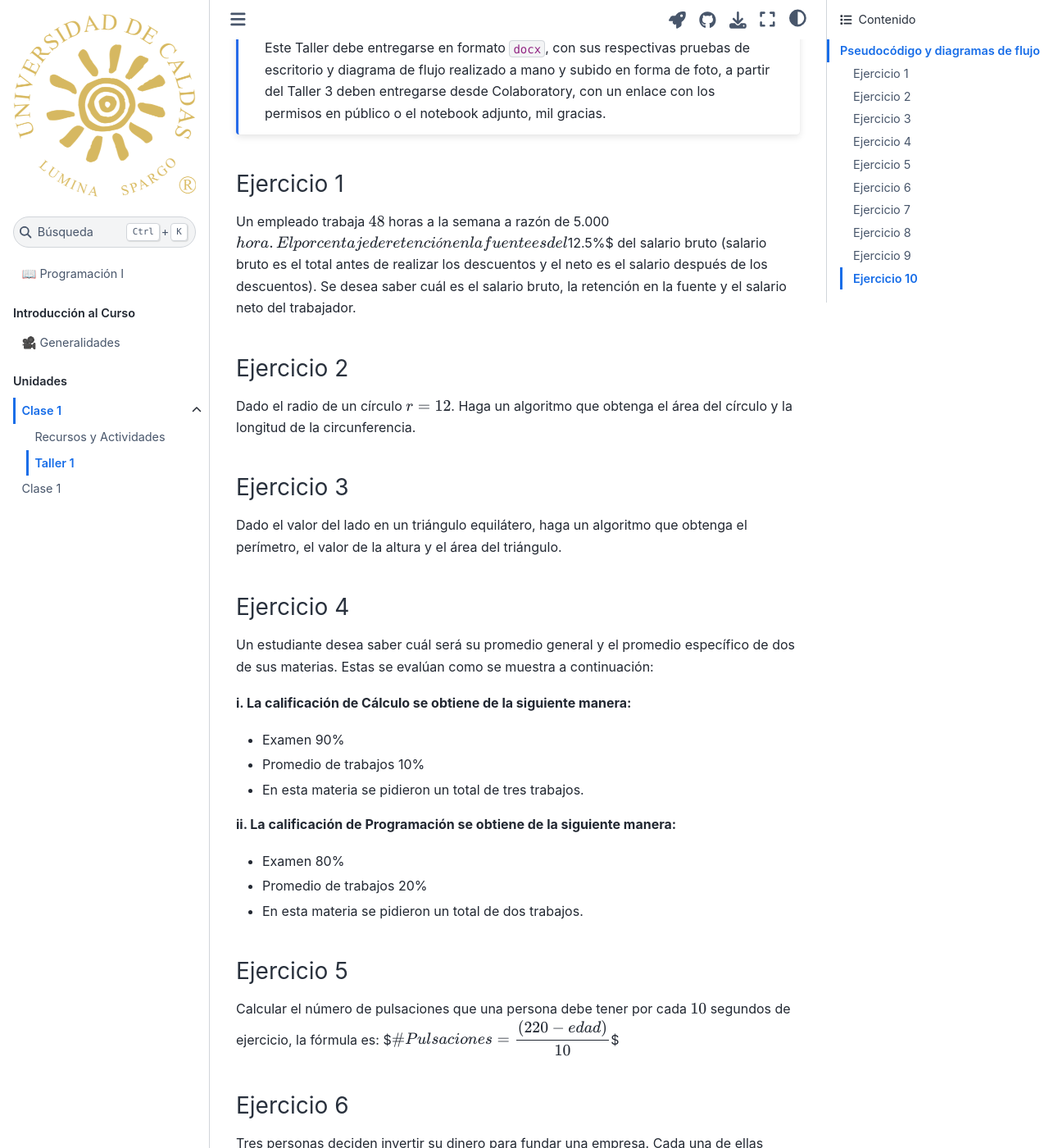
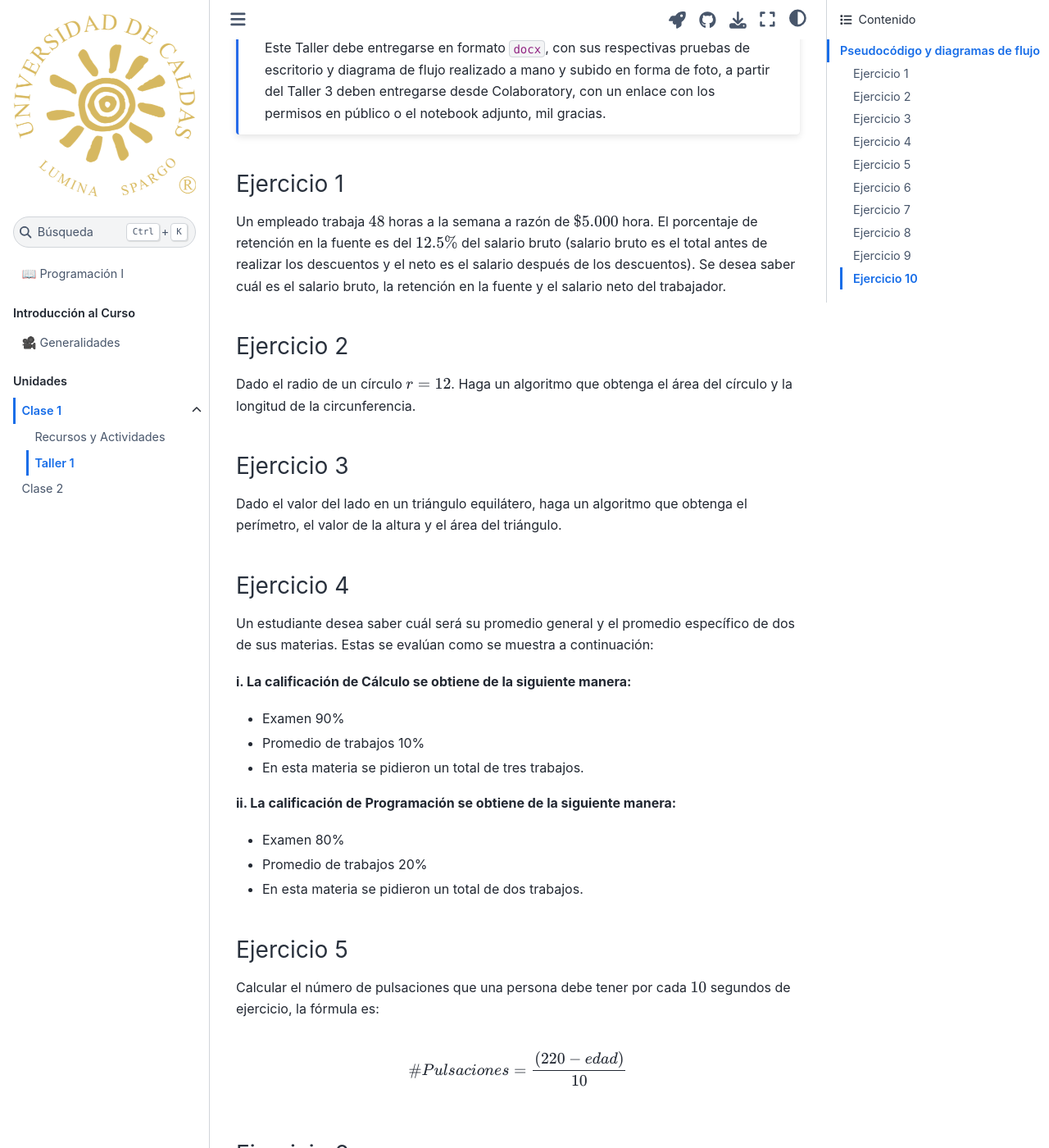
Before and after one commit to BioAITeamLearning/prog1-2023-02-ucaldas, a Jupyter Book: the page built from content/talleres/taller1.md, in a window 1280 px wide and 1400 px high, scrolled down 312 px. Shown: the whole window at 82% size. Built offline with Jupyter Book 1.0.4 settings and Sphinx 7.4.7 and the Sphinx Book theme 1.1.4, drawn with Linux system fonts in a browser that asks for light colours; some of the changed text lies outside the part shown.

```diff
--- a/content/talleres/taller1.md
+++ b/content/talleres/taller1.md
@@ -22,10 +22,10 @@ Este Taller debe entregarse en formato `docx`, con sus respectivas pruebas de es
 :::
 
 ### Ejercicio 1
-Un empleado trabaja $48$ horas a la semana a razón de $ $5.000$ hora. El porcentaje de retención en la fuente es del $12.5\%$ del salario bruto (salario bruto es el total antes de realizar los descuentos y el neto es el salario después de los descuentos). Se desea saber cuál es el salario bruto, la retención en la fuente y el salario neto del trabajador.
+Un empleado trabaja $48$ horas a la semana a razón de $ \$5.000 $ hora. El porcentaje de retención en la fuente es del $ 12.5\% $ del salario bruto (salario bruto es el total antes de realizar los descuentos y el neto es el salario después de los descuentos). Se desea saber cuál es el salario bruto, la retención en la fuente y el salario neto del trabajador.
 
 ### Ejercicio 2
-Dado el radio de un círculo $r=12$. Haga un algoritmo que obtenga el área del círculo y la longitud de la circunferencia.
+Dado el radio de un círculo $ r=12 $. Haga un algoritmo que obtenga el área del círculo y la longitud de la circunferencia.
 
 ### Ejercicio 3
 Dado el valor del lado en un triángulo equilátero, haga un algoritmo que obtenga el perímetro, el valor de la altura y el área del triángulo.
@@ -46,13 +46,14 @@ Un estudiante desea saber cuál será su promedio general y el promedio específ
 ### Ejercicio 5
 
 Calcular el número de pulsaciones que una persona debe tener por cada $10$ segundos de ejercicio, la fórmula es:
-$$\#Pulsaciones = \dfrac{(220 - edad)}{10}$$
+
+$$ \#Pulsaciones = \dfrac{(220 - edad)}{10} $$
 
 ### Ejercicio 6
 Tres personas deciden invertir su dinero para fundar una empresa. Cada una de ellas invierte una cantidad distinta. Obtener el porcentaje que cada quien invierte con respecto a la cantidad total invertida.
 
 ### Ejercicio 7
-El dueño de una tienda compra un artículo a un precio determinado. Obtener el precio en que lo debe vender para obtener una ganancia del 30%.
+El dueño de una tienda compra un artículo a un precio determinado. Obtener el precio en que lo debe vender para obtener una ganancia del $ 30\% $.
 
 ### Ejercicio 8
 A la mamá de Juan le preguntan su edad, y contesta: tengo $3$ hijos, pregúntele a Juan su edad. Alberto tiene $2/3$ de la edad de Juan, Ana tiene $4/3$ de la edad de Juan y mi edad es la suma de las tres. Hacer un algoritmo que muestre la edad de los cuatro.
```
Also changed, not shown: content/Unidad1.md (+2 -2 lines), content/Unidad2.md (+2 -4 lines), content/resources/clase-1/recursos-clase1.md (+2 -2 lines).
